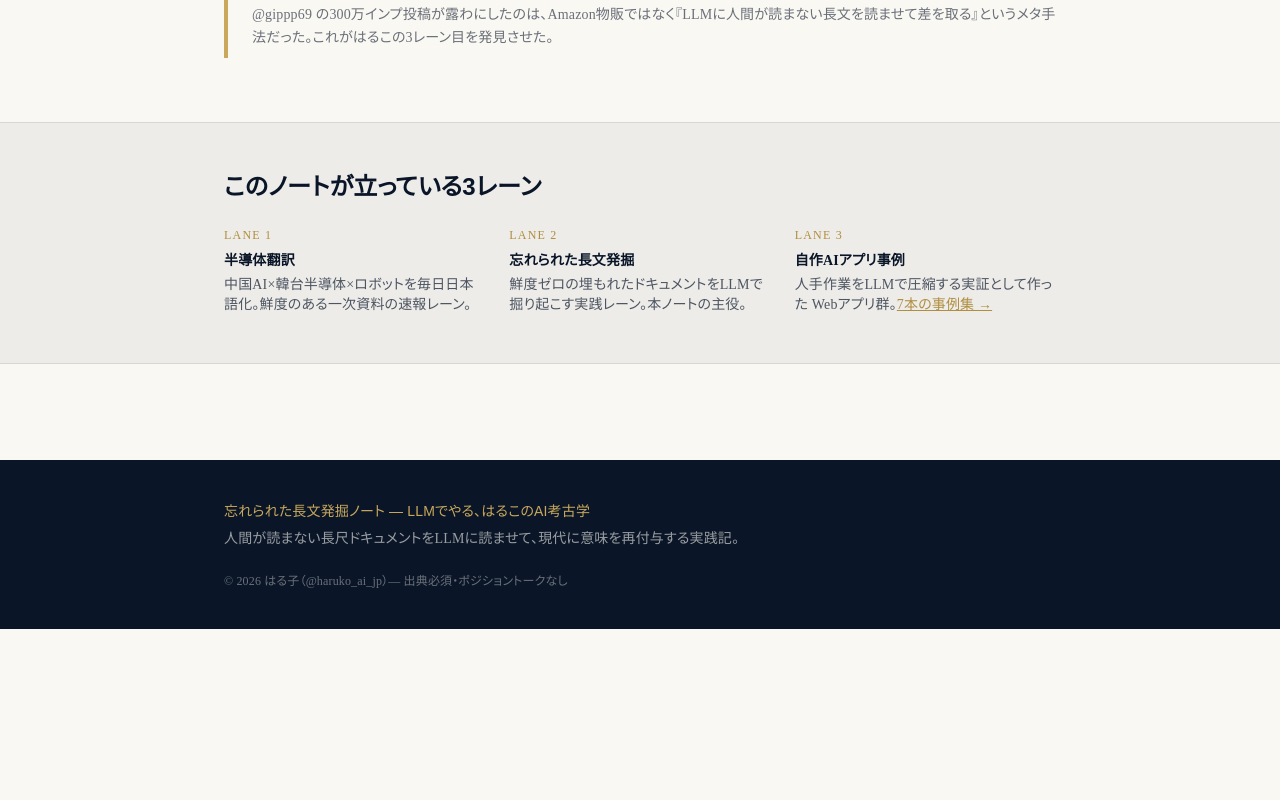
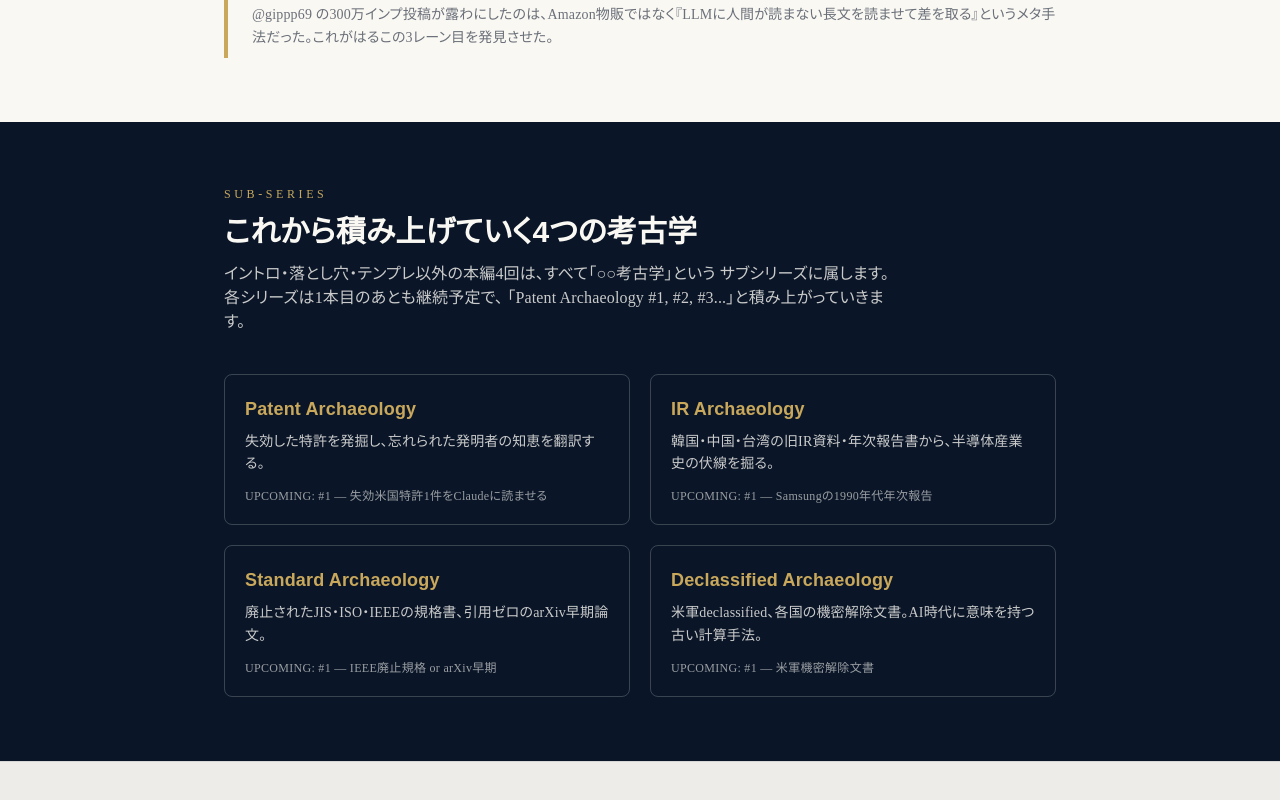
Before and after one commit to harunayonezawa2026/ai-archaeology, a Next.js app: page / in a window 1280 px wide. Shown: the part 860-1660 px from the top of the page. Before the commit the page ends 1489 px from the top, so only its background shows below. Built offline with nearby package versions, Linux system fonts and the light colour scheme.

Commit message:
feat: introduce sub-series taxonomy (Patent/IR/Standard/Declassified Archaeology)

```diff
--- a/app/notes/[slug]/page.tsx
+++ b/app/notes/[slug]/page.tsx
@@ -37,7 +37,10 @@ export default function NotePage({ params }: { params: { slug: string } }) {
       <header className="bg-navy text-paper">
         <div className="max-w-3xl mx-auto px-5 sm:px-8 py-12 sm:py-16">
           <div className="text-gold-500 text-xs tracking-[0.3em] mb-3">
-            EPISODE {String(note.episode).padStart(2, "0")} ・ {note.publishedAt}
+            {note.series && note.series !== "Introduction"
+              ? `${note.series.toUpperCase()}${note.seriesNumber ? " #" + note.seriesNumber : ""}`
+              : `EPISODE ${String(note.episode).padStart(2, "0")}`}
+            {" ・ "}{note.publishedAt}
           </div>
           <h1 className="font-serif text-2xl sm:text-4xl font-bold leading-tight mb-3">
             {note.title}
--- a/app/page.tsx
+++ b/app/page.tsx
@@ -47,7 +47,10 @@ export default function Home() {
                 className="block border-l-4 border-gold pl-5 sm:pl-6 py-2 hover:bg-navy/5 transition rounded-r"
               >
                 <div className="text-gold-600 text-xs tracking-widest mb-1">
-                  EPISODE {String(n.episode).padStart(2, "0")} ・ {n.publishedAt}
+                  {n.series && n.series !== "Introduction"
+                    ? `${n.series.toUpperCase()}${n.seriesNumber ? " #" + n.seriesNumber : ""}`
+                    : `EPISODE ${String(n.episode).padStart(2, "0")}`}
+                  {" ・ "}{n.publishedAt}
                 </div>
                 <div className="font-serif text-navy text-lg sm:text-xl font-bold leading-snug mb-1">
                   {n.title}
@@ -62,6 +65,35 @@ export default function Home() {
             </li>
           ))}
         </ol>
+      </section>
+
+      {/* サブシリーズ一覧 */}
+      <section className="bg-navy text-paper">
+        <div className="max-w-4xl mx-auto px-5 sm:px-8 py-12 sm:py-16">
+          <div className="text-gold-500 text-xs tracking-[0.3em] mb-3">SUB-SERIES</div>
+          <h2 className="font-serif text-2xl sm:text-3xl font-bold mb-3">
+            これから積み上げていく4つの考古学
+          </h2>
+          <p className="text-paper/80 text-sm sm:text-base mb-10 max-w-2xl leading-relaxed">
+            イントロ・落とし穴・テンプレ以外の本編4回は、すべて「○○考古学」という
+            サブシリーズに属します。各シリーズは1本目のあとも継続予定で、
+            「Patent Archaeology #1, #2, #3...」と積み上がっていきます。
+          </p>
+          <div className="grid sm:grid-cols-2 gap-5">
+            {[
+              { name: "Patent Archaeology", desc: "失効した特許を発掘し、忘れられた発明者の知恵を翻訳する。", upcoming: "#1 — 失効米国特許1件をClaudeに読ませる" },
+              { name: "IR Archaeology", desc: "韓国・中国・台湾の旧IR資料・年次報告書から、半導体産業史の伏線を掘る。", upcoming: "#1 — Samsungの1990年代年次報告" },
+              { name: "Standard Archaeology", desc: "廃止されたJIS・ISO・IEEEの規格書、引用ゼロのarXiv早期論文。", upcoming: "#1 — IEEE廃止規格 or arXiv早期" },
+              { name: "Declassified Archaeology", desc: "米軍declassified、各国の機密解除文書。AI時代に意味を持つ古い計算手法。", upcoming: "#1 — 米軍機密解除文書" },
+            ].map((s) => (
+              <div key={s.name} className="border border-paper/20 rounded-lg p-5 hover:border-gold-500 transition">
+                <div className="font-serif text-gold-500 text-lg font-bold mb-2">{s.name}</div>
+                <div className="text-paper/80 text-sm leading-relaxed mb-3">{s.desc}</div>
+                <div className="text-paper/60 text-xs tracking-wide">UPCOMING: {s.upcoming}</div>
+              </div>
+            ))}
+          </div>
+        </div>
       </section>
 
       {/* 3レーン宣言 */}
--- a/content/notes/01-gipp-case.mdx
+++ b/content/notes/01-gipp-case.mdx
@@ -5,6 +5,8 @@ description: "@gippp69 の300万インプ投稿が露わにしたのは、Amazon
 episode: 1
 publishedAt: "2026-05-01"
 tags: ["AI考古学", "LLM中抜き", "概念紹介"]
+series: "Introduction"
+seriesNumber: 0
 status: "published"
 ---
 
@@ -160,17 +162,19 @@ LLM が登場した今、これを**個人が365日のペースで回せるよ
 
 ## 9. このノートが向かう先
 
-全7回の構成：
+全7回をシリーズ別に分類：
 
-| 回 | テーマ |
-|---|---|
-| 1（本記事） | 概念紹介＋Gippケース |
-| 2 | 失効特許の発掘実例（はるこ自身が掘る） |
-| 3 | 半導体IR発掘実例（韓国Samsungの旧IR） |
-| 4 | 古論文発掘実例（IEEE廃止規格 or arXiv早期） |
-| 5 | 軍archive発掘実例（米軍 declassified） |
-| 6 | 失敗例＋落とし穴（捏造・幻覚・コスト爆発） |
-| 7 | テンプレ＋プロンプト全公開 |
+| 回 | シリーズ | テーマ |
+|---|---|---|
+| 1（本記事） | Introduction | 概念紹介＋Gippケース |
+| 2 | **Patent Archaeology #1** | 失効特許の発掘実例（はるこ自身が掘る） |
+| 3 | **IR Archaeology #1** | 半導体IR発掘実例（韓国Samsungの旧IR） |
+| 4 | **Standard Archaeology #1** | IEEE廃止規格 or arXiv早期論文の発掘 |
+| 5 | **Declassified Archaeology #1** | 米軍 declassified 文書の発掘 |
+| 6 | Pitfalls | 失敗例＋落とし穴（捏造・幻覚・コスト爆発） |
+| 7 | Templates | テンプレ＋プロンプト全公開 |
+
+「Patent Archaeology」「IR Archaeology」「Standard Archaeology」「Declassified Archaeology」はサブシリーズとしてその後も連番で続けていきます。1本ずつ「○○考古学 #N」と積み上がっていく予定。
 
 第2〜5回は**実際に Claude に長文を読ませた発掘ログ**を載せます。読者がそのまま真似できる手の内全公開を、毎回やります。
 
@@ -195,7 +199,7 @@ LLM が登場した今、これを**個人が365日のペースで回せるよ
 
 ---
 
-**[次回予告] 第2回：失効した米国特許1件をClaudeに読ませてみる — 1900年代の発明家が残した『誰も復活させなかった』アイデア**
+**[次回予告] Patent Archaeology #1：失効した米国特許1件をClaudeに読ませてみる — 1900年代の発明家が残した『誰も復活させなかった』アイデア**
 
 ---
 
--- a/lib/notes.ts
+++ b/lib/notes.ts
@@ -12,6 +12,8 @@ export type NoteMeta = {
   episode: number;
   publishedAt: string;
   tags?: string[];
+  series?: string;
+  seriesNumber?: number;
   status?: "published" | "draft";
 };
 
@@ -30,6 +32,8 @@ function readNote(slug: string): Note | null {
     episode: data.episode,
     publishedAt: data.publishedAt,
     tags: data.tags ?? [],
+    series: data.series,
+    seriesNumber: data.seriesNumber,
     status: data.status ?? "published",
     content,
   };
```
